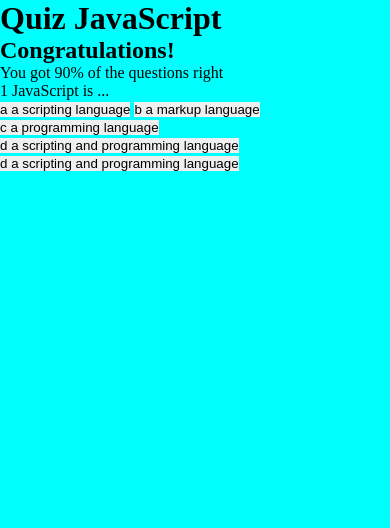
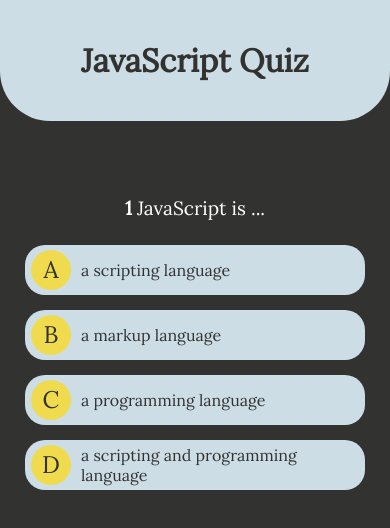
Before and after one commit to luandretta/js-quiz, a plain HTML site: page index.html in a window 390 px wide. Drawn offline with Linux system fonts and the light colour scheme.

Commit message:
style: add style to quiz structure Use media querie for responsiveness

```diff
--- a/assets/css/style.css
+++ b/assets/css/style.css
@@ -1,9 +1,109 @@
+@import url('https://fonts.googleapis.com/css2?family=Lora&family=Ubuntu:ital@1&display=swap');
 * {
     margin: 0;
     padding: 0;
     border: none;
+    box-sizing: border-box;
+    font-family: "Lora", serif;
 }
 
 body {
-    background-color: aqua;
+    background-color: #323330;
+    color: #fff;
 }
+/* Header*/
+.hide {
+    display: none !important;
+}
+
+#main-title {
+    font-family: 'Ubuntu', sans-serif;
+    color: #323330;
+    text-align: center;
+    background-color: #cddde6;
+    padding: 40px 0;
+    border-radius: 0 0 50px 50px;
+}
+
+/* Score board */
+#score-container {
+    text-align: center;
+    background-color: #cddde6;
+    color: #323330;
+    margin: 50px auto;
+    padding: 25px;
+    border-radius: 20px;
+}
+
+/* Quiz container */
+#quiz-container {
+    width: 600px;
+    margin: 50px auto;
+    padding: 25px;
+    border: 1px solid #cddde6;
+    border-radius: 20px;
+}
+
+#question-area {
+    font-size: 1.2rem;
+    text-align: center;
+    margin-bottom: 25px;
+}
+
+#question-number {
+    font-weight: bold;
+}
+
+#answers-box button {
+    align-items: center;
+    display: flex;
+    text-align: left;
+    color: #323330;
+    background-color: #cddde6;
+    height: 50px;
+    width: 90%;
+    margin: 15px auto;
+    border: 1.5px solid transparent;
+    border-radius: 20px;
+    padding-left: 5px;
+    cursor: pointer;
+    transition: 0.5s;
+}
+
+#answers-box button:hover {
+    background-color: #F0DB4F;
+    color: #323330;
+}
+
+#answers-box .btn-letter {
+    background-color: #F0DB4F;
+    font-size: 1.5rem;
+    color:#323330;
+    text-transform: uppercase;
+    text-align: center;
+    line-height: 40px;
+    border-radius: 50%;
+    max-width: 40px;
+    flex: 1 1 0;
+}
+
+.question-answer {
+    font-size: 1rem;
+    margin-left: 10px;
+    flex: 1 1 0;
+}
+
+@media(max-width: 450px) {
+    #quiz-container {
+        width: 100%;
+        border: none;
+    }
+
+    #answers-box button {
+        width: 100%;
+    }
+
+    #score-container {
+        width: 90%;
+    }
+}
--- a/index.html
+++ b/index.html
@@ -10,7 +10,7 @@
     <meta name="keywords" content="quiz, JavaScript, JS, Programming, Coding, Front-End">
     <meta name="Author" content="Lucimeri Andretta">
     <link rel="shortcut icon" href="assets/images/icons8-quiz-58.png">
-    <title>Quiz JavaScript</title>
+    <title>JavaScript Quiz</title>
     <link rel="stylesheet" href="assets/css/style.css">
     <script src="assets/js/script.js"></script>
 </head>
@@ -18,7 +18,7 @@
 <body>
     <!-- Header -->
     <header id="main-title">
-        <h1>Quiz JavaScript</h1>
+        <h1>JavaScript Quiz </h1>
     </header>
     <!-- Score board-->
     <div id="score-container" class="hide">
@@ -35,15 +35,15 @@
         </p>
         <!-- Answer area-->
         <div id="answers-box">
-            <button><span class="btn-letter">a</span> <span class="question-answer">a scripting language</span></button>
-            <button><span class="btn-letter">b</span> <span class="question-answer">a markup language</span></button>
-            <button><span class="btn-letter">c</span> <span class="question-answer">a programming
+            <button><span class="btn-letter">a </span> <span class="question-answer">a scripting language</span></button>
+            <button><span class="btn-letter">b </span> <span class="question-answer">a markup language</span></button>
+            <button><span class="btn-letter">c </span> <span class="question-answer">a programming
                     language</span></button>
-            <button><span class="btn-letter">d</span> <span class="question-answer">a scripting and programming
+            <button><span class="btn-letter">d </span> <span class="question-answer">a scripting and programming
                     language</span></button>
         </div>
         <!--answer template-->
-        <button class="answer-template hide"><span class="btn-letter">d</span> <span class="question-answer">a scripting and programming
+        <button class="answer-template hide"><span class="btn-letter">d </span> <span class="question-answer">a scripting and programming
             language</span></button>
     </div>
     <!-- Footer-->
```
